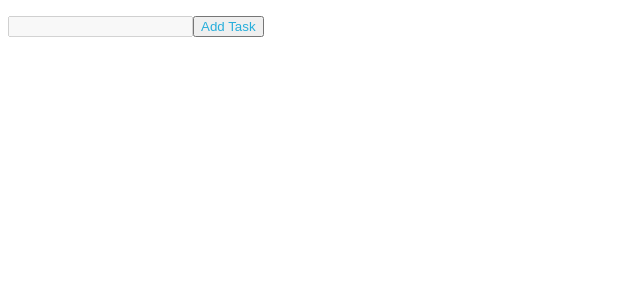
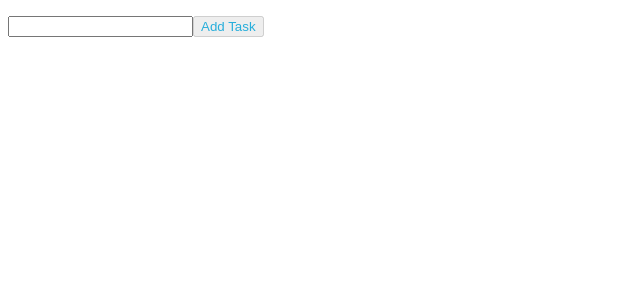
Before and after one commit to NishantBadlani/Weekend-Hackathon-3---Todo-List-React, a React app: page / in a window 1280 px wide. Shown: the top 300 px of the page, without its empty margins (0-640 px from the left). Built offline with nearby package versions, Linux system fonts and the light colour scheme.

Commit message:
Changes3

```diff
--- a/src/components/App.js
+++ b/src/components/App.js
@@ -76,8 +76,8 @@ function App() {
         </div>
       ) : null}
 
-      <input id="task" type="textarea" value={inputValue} onChange={handleChange} disabled={!inputValue}></input>
-      <button id="btn" onClick={handleClick}>
+      <input id="task" type="textarea" value={inputValue} onChange={handleChange}></input>
+      <button id="btn" onClick={handleClick} disabled={!inputValue}>
         Add Task
       </button>
     </div>
```
